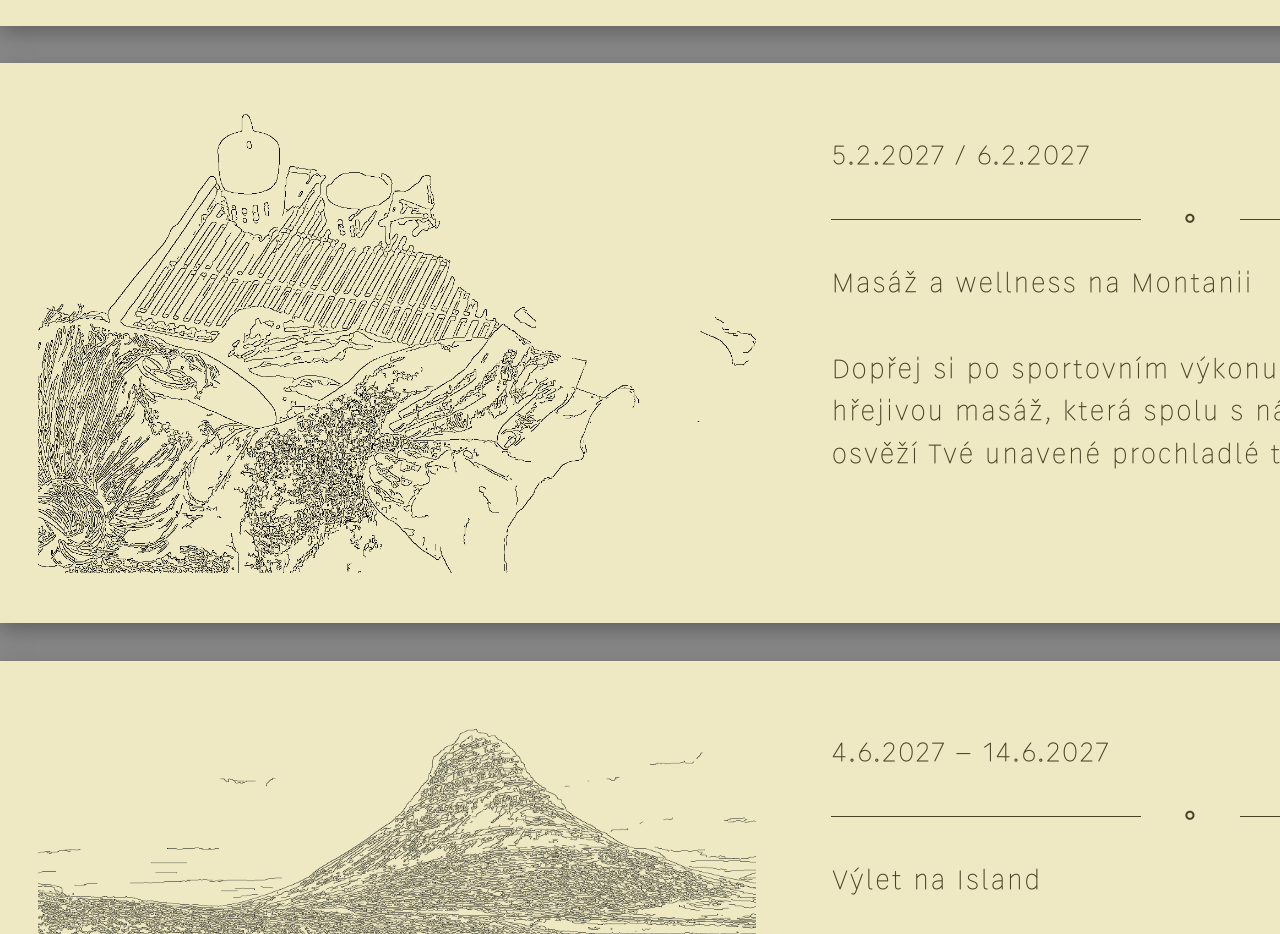
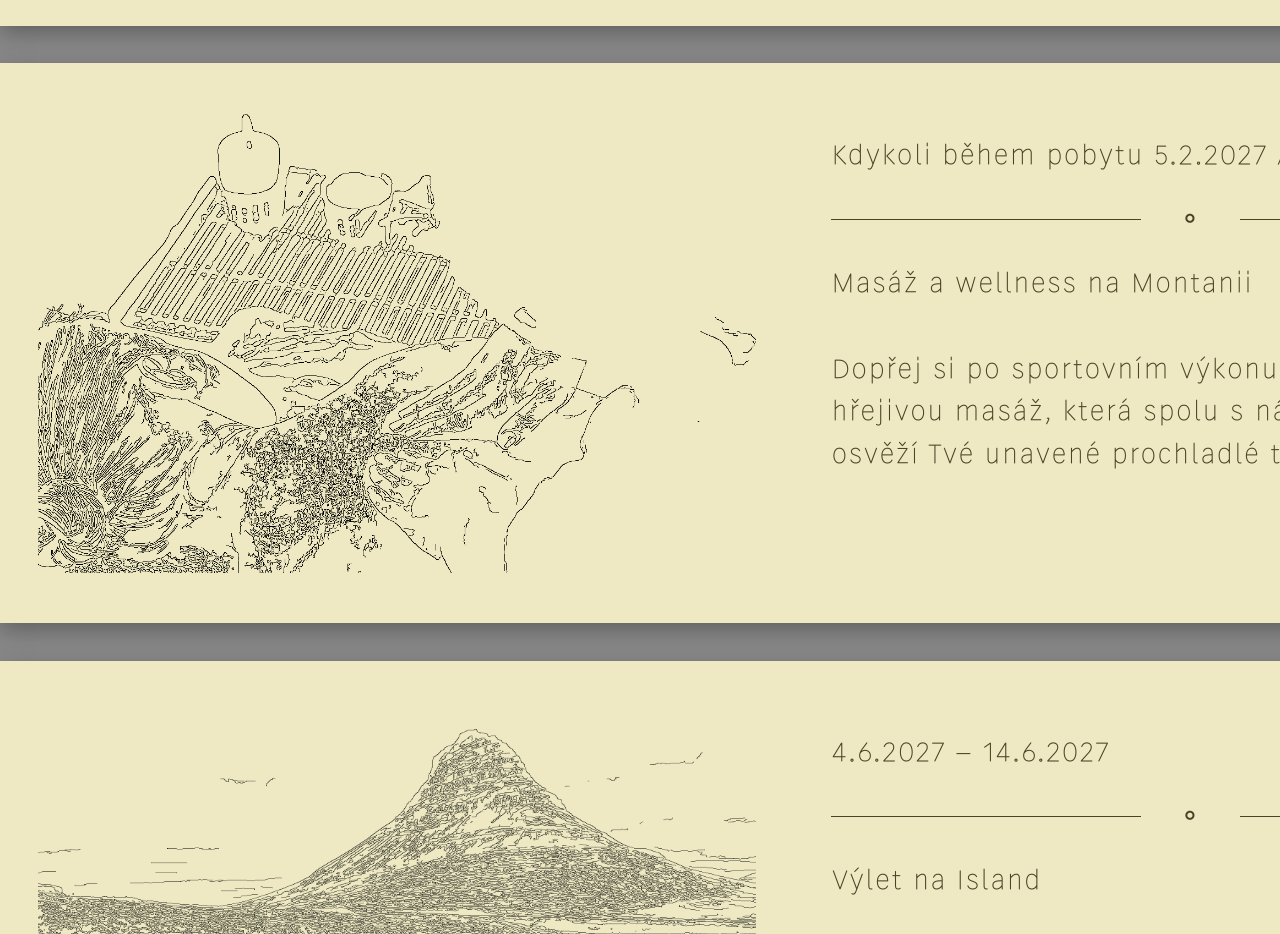
Before and after one commit to zuzana-burianova/zlata-60-birthday-book, a plain HTML site: page index.html in a window 1280 px wide. Shown: the part 2960-3894 px from the top of the page. Drawn offline with nearby package versions, Linux system fonts and the light colour scheme; no server answers.

Commit message:
Move 'Kdykoli behem pobytu' prefix to massage date, revert winter-stay date

```diff
--- a/index.html
+++ b/index.html
@@ -318,7 +318,7 @@
   <div class="spread">
     <div class="page" id="page-10"><img class="page-content house" src="massage.png" alt=""></div>
     <div class="page" id="page-11"><div class="page-content date-block">
-      <div class="line">5.2.2027 / 6.2.2027</div>
+      <div class="line">Kdykoli během pobytu 5.2.2027 / 6.2.2027</div>
       <div class="gap-divider" id="gap-divider-11"><span class="divider-seg"></span><span class="circle">⚬</span><span class="divider-seg"></span></div>
       <div class="line fit" id="gap-text-11a">Masáž a wellness na Montanii</div>
       <div class="gap-blank"></div>
```
